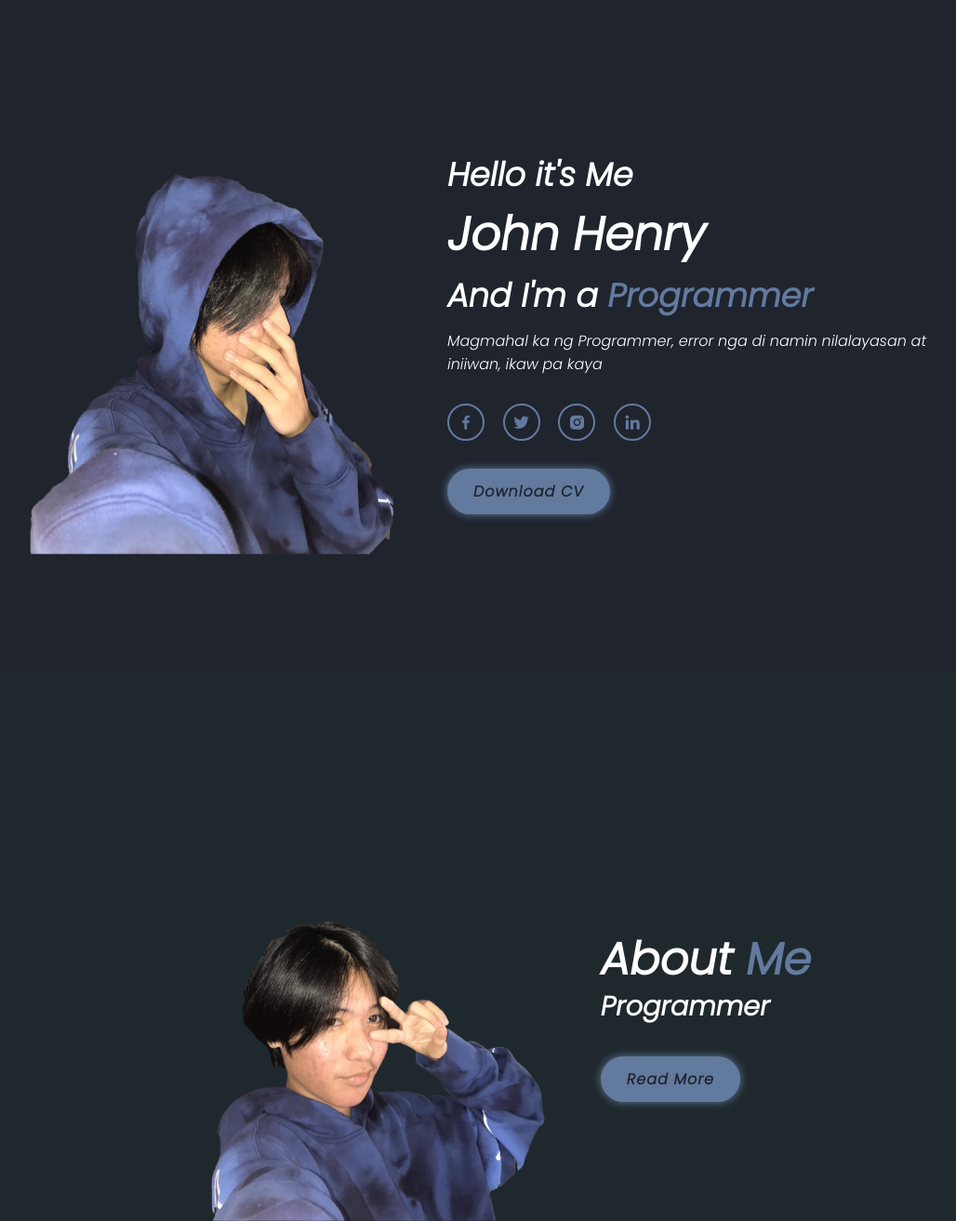
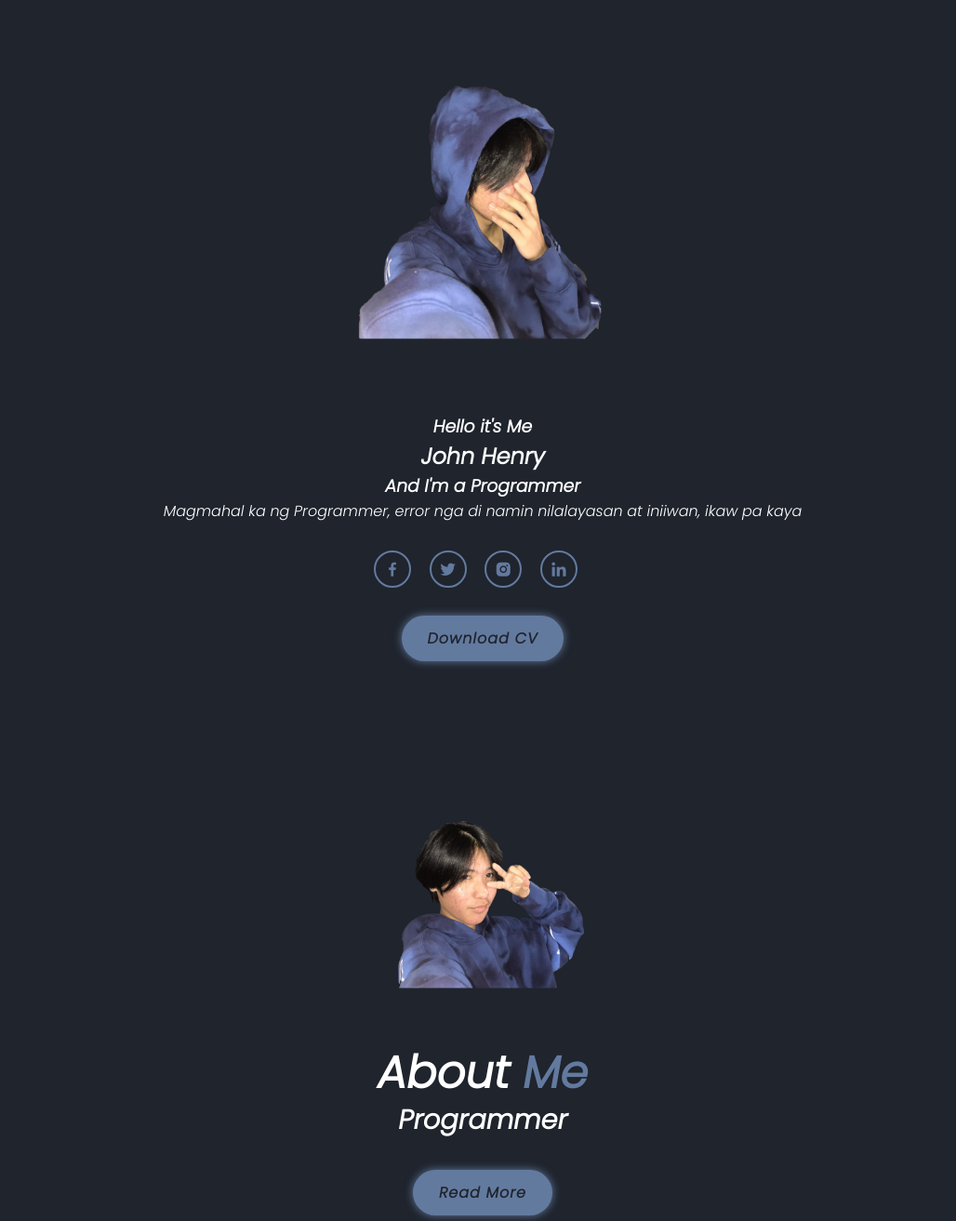
Before and after one commit to LarahSonata/me, a plain HTML site: page index.html in a window 1280 px wide. Shown: the part 78-1391 px from the top of the page at 93% size, without its empty margins (121-1149 px from the left). Drawn offline with nearby package versions, Linux system fonts and the light colour scheme.

Commit message:
Update style.css

```diff
--- a/style.css
+++ b/style.css
@@ -44,39 +44,29 @@ body {
 .navbar a.active {
     color: #637A9F;
 }
-.home  {
+.home {
     position: relative;
     width: 100%;
-    height: 100vh;
+    min-height: 100vh;
     display: flex;
-    justify-content: space-between;
+    flex-direction: row; /* default for desktop */
+    justify-content: center;
     align-items: center;
     padding: 70px 10% 0;
+    flex-wrap: wrap;
+    text-align: center;
 }
-.home-content {
-    max-width: 550px;
+
+.home-img {
+    flex: 1 1 100%;
+    display: flex;
+    justify-content: center;
+    margin-bottom: 20px;
 }
-.home-content h3 {
-    font-size: 35px;
-    font-weight: 600;
-}
-.home-content h3 span {
-    color: #637A9F;
-}
-.home-content h3:nth-of-type(2) {
-    margin-bottom: 10px;
-}
-.home-content h1 {
-    font-size: 50px;
-    font-weight: 600;
-    margin: 1px 0;
-}
-.home-content p {
-    font-size: 16px;
-}
+
 .home-img img {
-    max-width: 450px;
-    margin-right: -20px;
+    max-width: 300px;
+    width: 100%;
 }
 .social-media a {
     display: inline-flex;
@@ -110,23 +100,24 @@ body {
     letter-spacing: 1px;
     font-weight: 600;
 }
-.about-img img {
-    max-width: 450px;
-}
 .about {
     display: flex;
+    flex-direction: column;
+    align-items: center;
+    text-align: center;
+    padding: 50px 10% 0;
+}
+
+.about-img {
+    margin-bottom: 20px;
+    display: flex;
     justify-content: center;
-    align-items: center;
-    gap: 2rem;
-    background: #1f292d;
-    transition: 0.5ease;
-    padding: 70px 10% 0;
 }
-.about-content {
-    max-width: 600px;
-}
+
 .about-img img {
-    width: 35vw;
+    width: 250px;
+    max-width: 80vw;
+    border-radius: 10px;
 }
 .heading {
     text-align: center;
```
